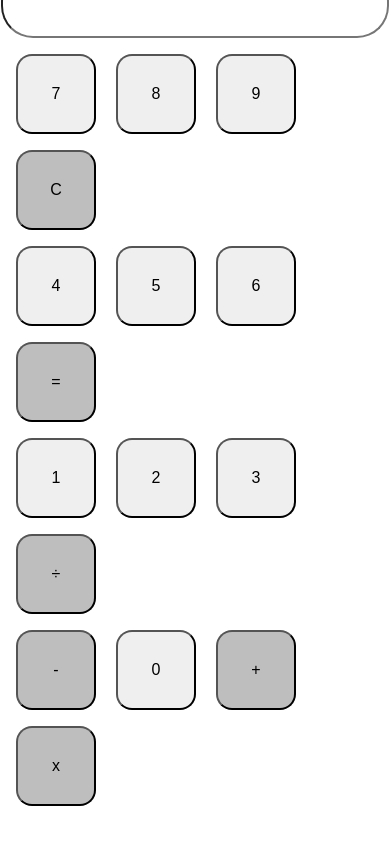
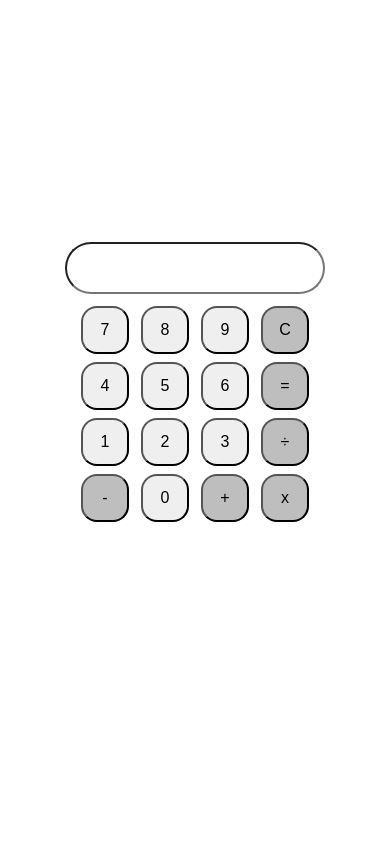
Before and after one commit to HugoDelsol/C-LCULAT0R, a plain HTML site: page index.html in a window 390 px wide. Drawn offline with Linux system fonts and the light colour scheme.

Commit message:
Ajout de la responsivité

```diff
--- a/style.css
+++ b/style.css
@@ -64,3 +64,32 @@ input[type="button"]:hover,
 button:hover {
     transform: scale(1.2);
 }
+
+@media (max-width: 768px) {
+    * {
+        margin: 0;
+        gap: 0em;
+    }
+
+    input[type="text"] {
+        width: 6em;
+        height: 1em;
+    }
+
+    input[type="button"] {
+        height: 3em;
+        width: 3em;
+        margin: 0.25em;
+        border-radius: 1em;
+        font-size: 1em;
+    }
+
+    button {
+        height: 3em;
+        width: 3em;
+        margin: 0.25em;
+        border-radius: 1em;
+        font-size: 1em;
+    }
+
+}
```
